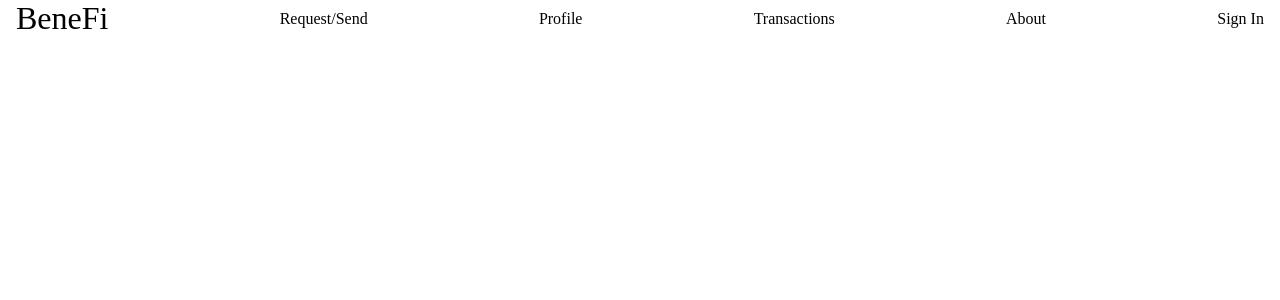
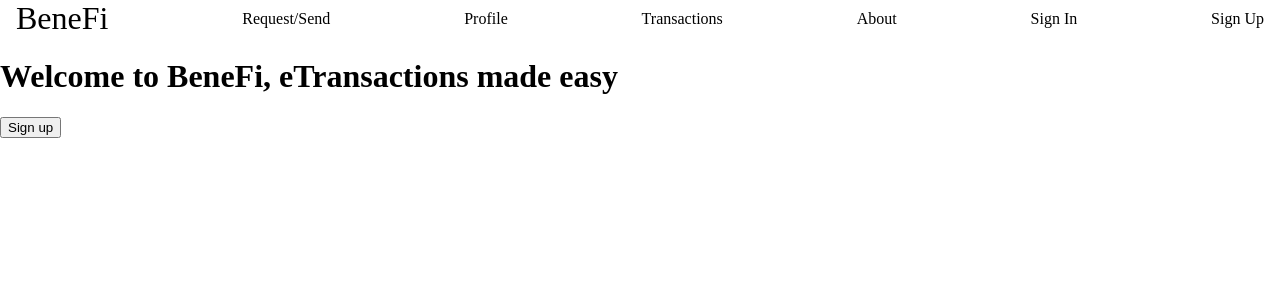
Before and after one commit to mateolopcas/beneFI-front-end, a React (Create React App) app: page / in a window 1280 px wide. Shown: the top 300 px of the page. Built offline with nearby package versions, Linux system fonts and the light colour scheme.

Commit message:
added new signup route/added signup button/link to home page

```diff
--- a/src/App.js
+++ b/src/App.js
@@ -7,18 +7,22 @@ import Profile from "./screens/Profile/Profile"
 import Request from "./screens/Request-send/Request"
 import Transactions from "./screens/Transaction/Transactions"
 import SignIn from "./screens/SignIn/SignIn"
+import SignUp from "./screens/SignUp/SignUp"
+
+
 function App() {
   return (
     <div>
       <Navbar />
       <div className="Container">
         <Routes>
-          <Route path="/home" element={<Home />} />
+          <Route path="/" element={<Home />} />
           <Route path="/profile" element={<Profile />} />
           <Route path="/request" element={<Request />} />
           <Route path="/about" element={<About />} />
           <Route path="/transactions" element={<Transactions />} />
-          <Route path ="/sign-in" element={<SignIn />} />
+          <Route path="/sign-in" element={<SignIn />} />
+          <Route path="/sign-up" element={<SignUp />} />
         </Routes>
       </div>
     </div>
--- a/src/components/Navbar.jsx
+++ b/src/components/Navbar.jsx
@@ -3,7 +3,7 @@ import React from 'react'
 function Navbar() {
   return (
     <nav className="nav">
-      <a href="/home" className="site-title">BeneFi</a>
+      <a href="/" className="site-title">BeneFi</a>
       <li>
         <a href="/request-send">Request/Send</a>
       </li>
@@ -19,6 +19,9 @@ function Navbar() {
       <li>
         <a href="/sign-in">Sign In</a>
       </li>
+      <li>
+        <a href="/sign-up">Sign Up</a>
+      </li>
 
     </nav>
   )
--- a/src/screens/About/About.jsx
+++ b/src/screens/About/About.jsx
@@ -2,7 +2,10 @@ import React from 'react'
 
 function About() {
   return (
-    <div>About</div>
+    <div>
+      About the team here
+
+    </div>
   )
 }
 
--- a/src/screens/Home/Home.jsx
+++ b/src/screens/Home/Home.jsx
@@ -2,7 +2,14 @@ import React from 'react'
 
 function Home() {
   return (
-    <div>Home</div>
+    <div className="home">
+      <h1 className="home-text">Welcome to BeneFi, eTransactions made easy</h1>
+      <a href="/sign-up">
+        <button className="signUp-btn"> Sign up </button>
+      </a>
+
+
+    </div>
   )
 }
 
--- a/src/screens/Request-send/Request.jsx
+++ b/src/screens/Request-send/Request.jsx
@@ -2,7 +2,9 @@ import React from 'react'
 
 function Request() {
   return (
-    <div>Request/Send</div>
+    <div>
+      <h1>hi</h1>
+    </div>
   )
 }
 
--- /dev/null
+++ b/src/screens/SignUp/SignUp.jsx
@@ -0,0 +1,9 @@
+import React from 'react'
+
+function SignUp() {
+  return (
+    <div>SignUp</div>
+  )
+}
+
+export default SignUp
```
Also changed, not shown: src/components/Footer.jsx (added, +9 -0 lines), src/components/Request-send.jsx (added), src/components/RequestSend.jsx (deleted).
